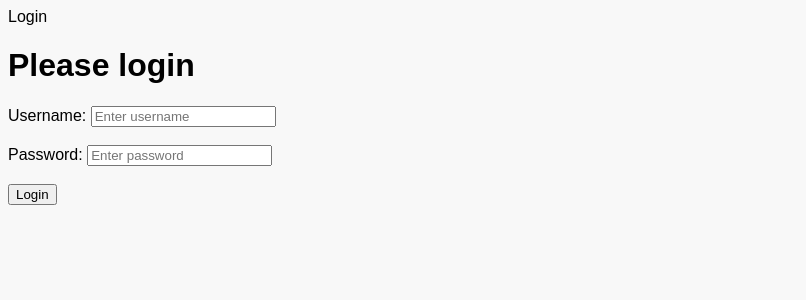
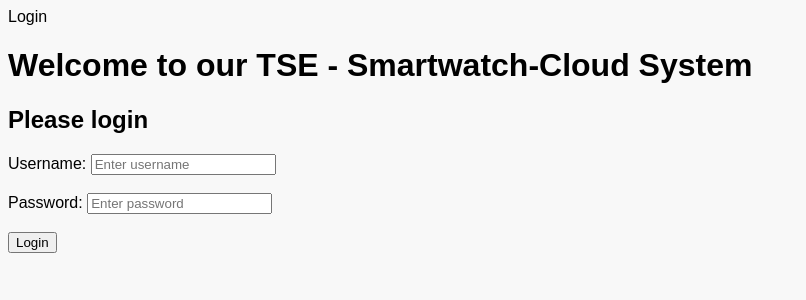
Before and after one commit to Ol86/TSE, a Django app: page /login/ in a window 1280 px wide. Shown: the top 300 px of the page, without its empty margins (0-806 px from the left). Run offline with Django 4.2, Linux system fonts and the light colour scheme.

Commit message:
Check changes

```diff
--- a/Backend/Server/server_backend/base/templates/base/login.html
+++ b/Backend/Server/server_backend/base/templates/base/login.html
@@ -7,7 +7,8 @@
 {% endblock %}
 
 {% block content %}
-    <h1> Please login</h1>
+    <h1>Welcome to our TSE - Smartwatch-Cloud System</h1>
+    <h2> Please login</h2>
 
     <div>
         <form method="POST" action="">
```
